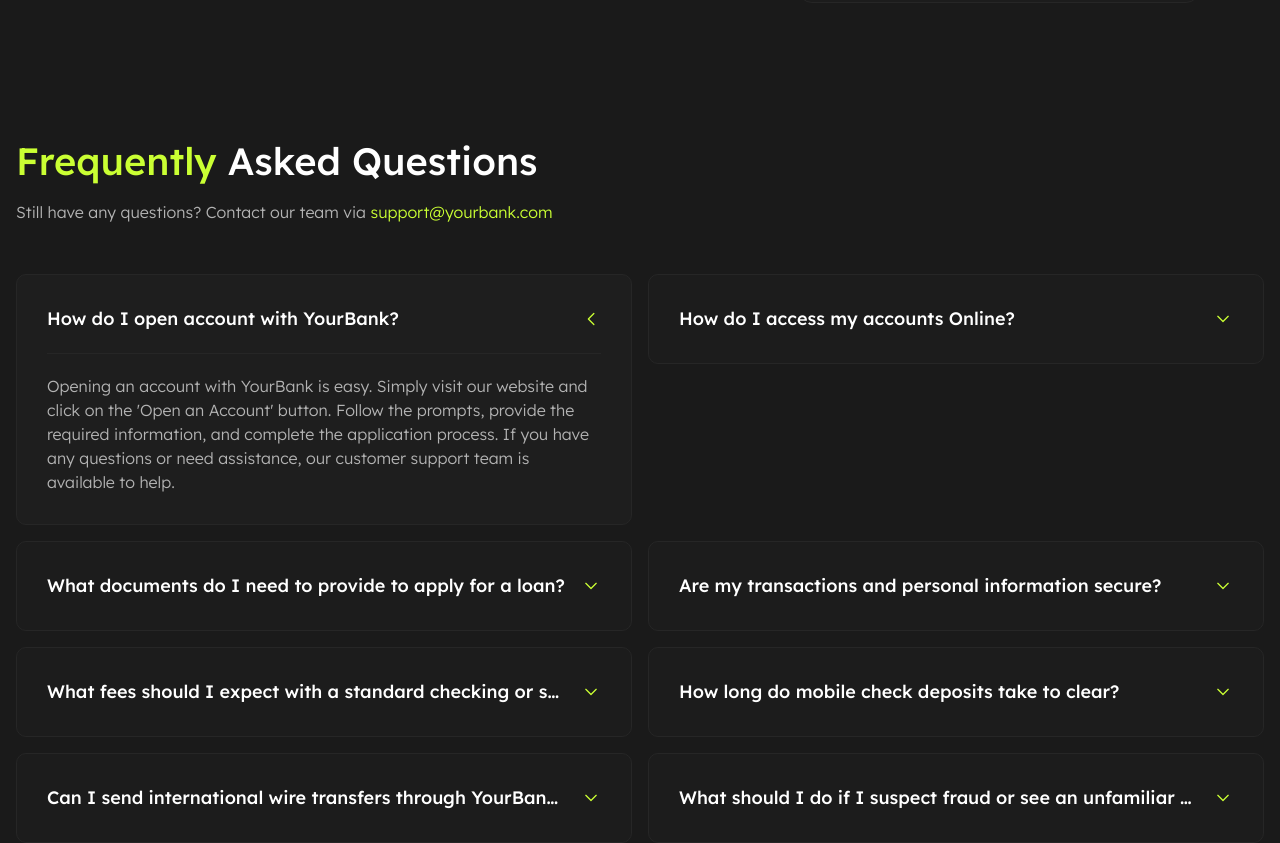
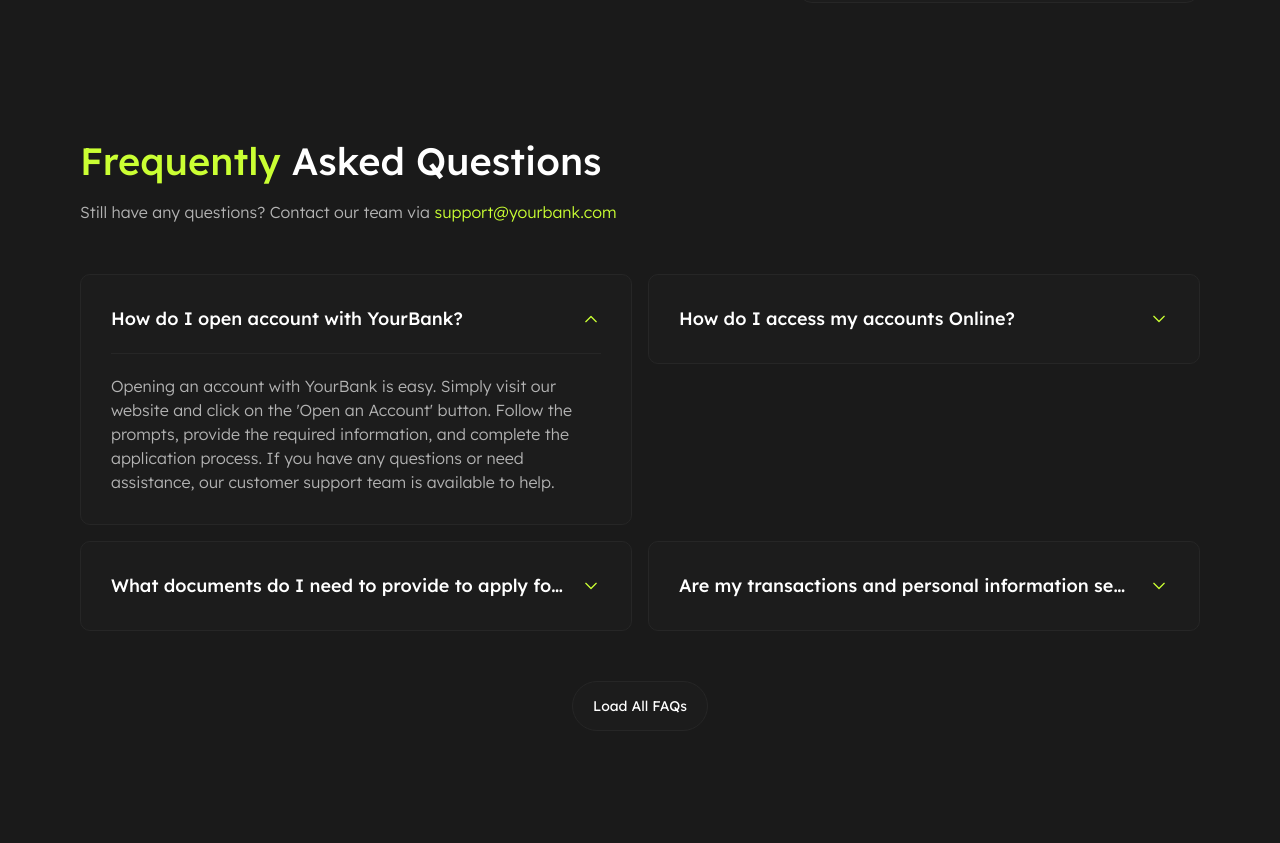
Before and after one commit to ShinobiKoda/your-bank, a React (Vite) app: page / in a window 1280 px wide. Shown: the part 3440-4283 px from the top of the page. After the commit the page ends 4171 px from the top, so only its background shows below. Built offline with nearby package versions, Linux system fonts and the light colour scheme.

Commit message:
feat: enhance FAQs and Homepage components with animations and improved loading indicators

```diff
--- a/src/components/FAQs.tsx
+++ b/src/components/FAQs.tsx
@@ -1,13 +1,7 @@
 import { useEffect, useState } from "react";
 import { motion, AnimatePresence } from "motion/react";
-import {
-  fadeInUp,
-  menuStaggerContainer,
-  menuStaggerItem,
-  iconToggle,
-  hoverGrow,
-} from "./animations/motion";
 import { GoChevronDown } from "react-icons/go";
+import { staggerContainer, staggerItem } from "./animations/motion";
 
 export interface FAQItem {
   q: string;
@@ -30,6 +24,8 @@
   breakpointPx = 1024,
 }: FAQsProps) => {
   const [isDesktop, setIsDesktop] = useState(false);
+  const [showAll, setShowAll] = useState(false);
+
   useEffect(() => {
     const mq = window.matchMedia(`(min-width: ${breakpointPx}px)`);
     const update = () => setIsDesktop(mq.matches);
@@ -85,68 +81,45 @@
     }
   };
 
+  const visibleFaqs = showAll ? faqs : faqs.slice(0, 4);
+
   return (
-    <motion.section
-      variants={fadeInUp}
-      initial="hidden"
-      whileInView="visible"
-      viewport={{ once: true, amount: 0.25 }}
-      className="mt-[80px] w-full px-4 lg:px:[80px] 2xl:px-[162px] max-w-[1596px] mx-auto lg:mt-[120px] 2xl:mt-[150px]"
+    <section
+      className="mt-[80px] w-full px-4 lg:px-[80px] 2xl:px-[162px] max-w-[1596px] mx-auto lg:mt-[120px] 2xl:mt-[150px]"
       aria-labelledby="faq-heading"
     >
-      <motion.div
-        initial={{ opacity: 0, y: 20 }}
-        whileInView={{ opacity: 1, y: 0 }}
-        viewport={{ once: true, amount: 0.6 }}
-        transition={{ duration: 0.5, ease: "easeOut" }}
-        className="mb-[50px] space-y-2.5"
-      >
-        <h2
+      <motion.div variants={staggerContainer} initial="hidden" whileInView="visible" viewport={{once: false, amount: 0.3}} className="mb-[50px] space-y-2.5">
+        <motion.h2 variants={staggerItem}
           id="faq-heading"
           className="font-medium text-[28px] lg:text-[38px] text-center lg:text-left"
         >
           <span className="text-[var(--green-60)]">Frequently</span> Asked
           Questions
-        </h2>
-        <p className="font-light text-sm lg:text-base text-[var(--grey-70)] text-center lg:text-left">
+        </motion.h2>
+        <motion.p variants={staggerItem} className="font-light text-sm lg:text-base text-[var(--grey-70)] text-center lg:text-left">
           Still have any questions? Contact our team via
           <span className="text-[var(--green-60)]"> support@yourbank.com</span>
-        </p>
+        </motion.p>
       </motion.div>
-      <motion.ul
-        variants={menuStaggerContainer}
-        initial="hidden"
-        whileInView="visible"
-        viewport={{ once: false, amount: 0.2 }}
+      <ul
+        key={showAll ? "all" : "partial"}
         className="space-y-4 lg:space-y-0 lg:grid lg:grid-cols-2 lg:gap-4 lg:items-start"
         role="list"
       >
-        {faqs.map((faq, index) => {
+        {visibleFaqs.map((faq, index) => {
           const open = isOpen(index);
           return (
-            <motion.li
+            <li
               key={index}
-              variants={menuStaggerItem}
               className="border border-[var(--grey-15)] rounded-[10px] overflow-hidden bg-[var(--grey-11)] flex flex-col p-[30px]"
-              initial={false}
-              animate={
-                open
-                  ? { backgroundColor: "#1E1E1E" }
-                  : { backgroundColor: "var(--grey-11)" }
-              }
-              transition={{ duration: 0.35 }}
             >
-              <motion.button
+              <button
                 type="button"
                 aria-expanded={open}
                 aria-controls={`faq-panel-${index}`}
                 id={`faq-button-${index}`}
                 onClick={() => toggle(index)}
                 className="text-left flex items-center gap-4 justify-between cursor-pointer"
-                variants={hoverGrow}
-                initial="rest"
-                whileHover="hover"
-                whileTap={{ scale: 0.97 }}
               >
                 <span className="flex-1 min-w-0">
                   <span
@@ -161,14 +134,14 @@
                   </span>
                 </span>
                 <motion.span
-                  variants={iconToggle}
-                  animate={open ? "open" : "closed"}
+                  animate={{ rotate: open ? 180 : 0 }}
+                  transition={{ duration: 0.25 }}
                   className="shrink-0 text-[var(--green-60)]"
                   aria-hidden
                 >
                   <GoChevronDown size={20} />
                 </motion.span>
-              </motion.button>
+              </button>
               <AnimatePresence initial={false}>
                 {open && (
                   <motion.div
@@ -179,26 +152,33 @@
                     initial={{ height: 0, opacity: 0 }}
                     animate={{ height: "auto", opacity: 1 }}
                     exit={{ height: 0, opacity: 0 }}
-                    transition={{ duration: 0.35, ease: "easeInOut" }}
+                    transition={{ duration: 0.3, ease: "easeInOut" }}
                     className="border-t border-[var(--grey-15)] overflow-hidden mt-5 pt-5"
                   >
-                    <motion.p
-                      initial={{ opacity: 0, y: 10 }}
-                      animate={{ opacity: 1, y: 0 }}
-                      exit={{ opacity: 0, y: -5 }}
-                      transition={{ duration: 0.3, ease: "easeOut" }}
-                      className="font-light text-sm lg:text-base text-[var(--grey-70)] leading-[150%]"
-                    >
+                    <p className="font-light text-sm lg:text-base text-[var(--grey-70)] leading-[150%]">
                       {faq.a}
-                    </motion.p>
+                    </p>
                   </motion.div>
                 )}
               </AnimatePresence>
-            </motion.li>
+            </li>
           );
         })}
-      </motion.ul>
-    </motion.section>
+      </ul>
+      {!showAll && faqs.length > 4 && (
+        <div className="w-full flex items-center justify-center">
+          <button
+            type="button"
+            onClick={() => setShowAll(true)}
+            className="bg-[var(--grey-11)] border border-[var(--grey-15)] px-5 py-3.5 rounded-[100px] mt-[50px] font-normal text-sm cursor-pointer"
+            aria-expanded={showAll}
+            aria-controls="faq-heading"
+          >
+            Load All FAQs
+          </button>
+        </div>
+      )}
+    </section>
   );
 };
 
--- a/src/components/Homepage.tsx
+++ b/src/components/Homepage.tsx
@@ -1,6 +1,6 @@
 import { HiCheckCircle } from "react-icons/hi2";
 import { useState, useEffect } from "react";
-import { motion } from "motion/react";
+import { motion, AnimatePresence } from "motion/react";
 import { ClimbingBoxLoader } from "react-spinners";
 import {
   fadeInRight,
@@ -11,6 +11,7 @@
   featureTabsContainer,
   featureTabPill,
   featureCard,
+  featureGrid,
 } from "./animations/motion";
 import { GoArrowUpRight } from "react-icons/go";
 import {
@@ -480,21 +481,34 @@
       </section>
 
       <section className="w-full px-4 lg:px-[80px] 2xl:px-[162px] max-w-[1596px] mx-auto mt-[80px] lg:mt-[120px] 2xl:mt-[150px]">
-        <div className="space-y-2.5">
-          <h2 className="text-[28px] lg:text-[38px] font-medium text-center lg:text-left">
+        <motion.div
+          variants={staggerContainer}
+          initial="hidden"
+          whileInView="visible"
+          viewport={{ once: false, amount: 0.3 }}
+          className="space-y-2.5"
+        >
+          <motion.h2
+            variants={staggerItem}
+            className="text-[28px] lg:text-[38px] font-medium text-center lg:text-left"
+          >
             <span>Our</span>
             <span className="text-[var(--green-60)]"> Features</span>
-          </h2>
-          <p className="text-center lg:text-left text-[var(--grey-70)] font-light text-sm lg:text-base">
+          </motion.h2>
+          <motion.p
+            variants={staggerItem}
+            className="text-center lg:text-left text-[var(--grey-70)] font-light text-sm lg:text-base"
+          >
             Experience a host of powerful features at YourBank, including
             seamless online banking, secure transactions, and personalized
             financial insights, all designed to enhance your banking experience
-          </p>
-        </div>
+          </motion.p>
+        </motion.div>
         <motion.div
           variants={featuresContainer}
           initial="hidden"
-          animate="visible"
+          whileInView="visible"
+          viewport={{ once: true, amount: 0.2 }}
           className="mt-[50px] space-y-5 lg:grid lg:grid-cols-[1fr_3fr] lg:items-start lg:gap-5"
         >
           <motion.div
@@ -521,8 +535,13 @@
               );
             })}
           </motion.div>
+          <AnimatePresence mode="wait">
             <motion.div
-            variants={featuresContainer}
+              key={activeFeatureTab}
+              initial="hidden"
+              animate="visible"
+              exit="exit"
+              variants={featureGrid}
               className="space-y-5 lg:grid lg:grid-cols-2 lg:gap-5"
             >
               {chunkFeatures(activeFeatures).map((col, colIndex) => (
@@ -560,6 +579,7 @@
                 </motion.div>
               ))}
             </motion.div>
+          </AnimatePresence>
         </motion.div>
       </section>
 
--- a/src/components/animations/motion.tsx
+++ b/src/components/animations/motion.tsx
@@ -113,12 +113,18 @@
 };
 
 // Features section specific animations
-export const featuresContainer: Variants = {
-  hidden: { opacity: 0 },
+export const featuresContainer:Variants = {
+  hidden: { opacity: 0, y: 20 },   // starting position
   visible: {
     opacity: 1,
-    transition: { staggerChildren: 0.12, delayChildren: 0.15 },
+    y: 0,
+    transition: { duration: 0.5, staggerChildren: 0.1 }
   },
+  exit: {
+    opacity: 0,
+    y: -20,  // slight slide up when leaving
+    transition: { duration: 0.3 }
+  }
 };
 
 export const featureTabsContainer: Variants = {
@@ -168,3 +174,23 @@
   },
   exit: { opacity: 0, scale: 0.9, transition: { duration: 0.2 } },
 };
+
+export const featuresSection:Variants = {
+  hidden: { opacity: 0, y: 10 },
+  visible: {
+    opacity: 1,
+    y: 0,
+    transition: { staggerChildren: 0.12, delayChildren: 0.15 },
+  },
+};
+
+// grid-level variants (inner)
+export const featureGrid:Variants = {
+  hidden: { opacity: 0, y: 24 },
+  visible: {
+    opacity: 1,
+    y: 0,
+    transition: { staggerChildren: 0.08 },
+  },
+  exit: { opacity: 0, y: -20, transition: { duration: 0.28 } },
+};
```
Lines whose indentation alone changed are shown as unchanged.
